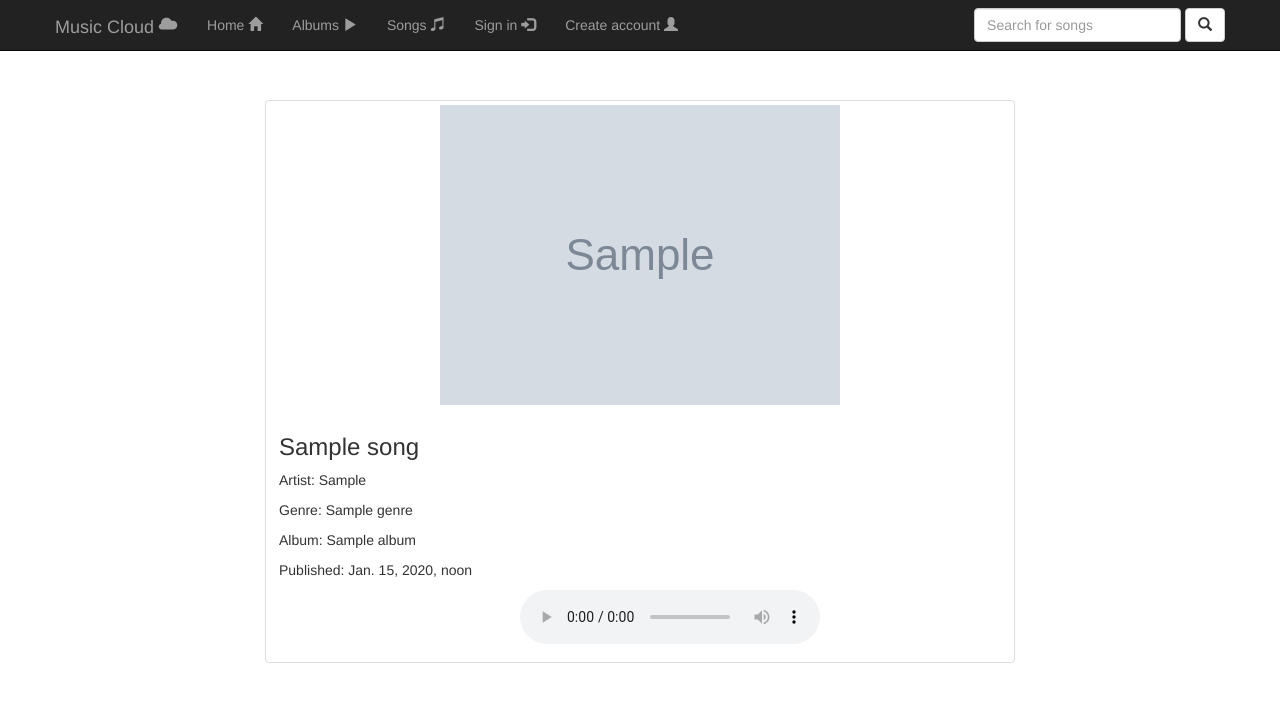
After one commit to Vladiio/music-cloud, a Django app: a page that uses sound/templates/sound/base.html in a window 1280 px wide. The commit adds this page. Shown: the top 702 px of the page. Run offline with Django 3.2, Linux system fonts and the light colour scheme; tables that the repository leaves empty hold one stand-in row (values such as "Sample post"); grey boxes marked "Sample" are stand-in pictures; some libraries are stand-ins or nearby versions.

Commit message:
provide home page and detail song page

```diff
--- a/music_cloud/urls.py
+++ b/music_cloud/urls.py
@@ -8,5 +8,5 @@ urlpatterns = [
     url(r'^', include('sound.urls')),
 ]
 
-urlpatterns += static(settings.MEDIA_URL, document_root=settings.MEDIA_ROOT)
-urlpatterns += static(settings.STATIC_URL, document_root=settings.STATIC_ROOT)
+if settings.DEBUG:
+    urlpatterns += static(settings.MEDIA_URL, document_root=settings.MEDIA_ROOT)
--- a/sound/models.py
+++ b/sound/models.py
@@ -1,13 +1,26 @@
 from django.db import models
 from django.template.defaultfilters import slugify
+
+
+class Genre(models.Model):
+    title = models.CharField(max_length=30, unique=True)
+    slug = models.SlugField()
+
+    def save(self, *args, **kwargs):
+        self.slug = slugify(self.title)
+        super(Genre, self).save(*args, **kwargs)
+
+    def __str__(self):
+        return self.title
 
 
 class Album(models.Model):
     title = models.CharField(max_length=30, unique=True)
     artist = models.CharField(max_length=30, blank=True, null=True)
-    genre = models.CharField(max_length=30)
+    genre = models.ManyToManyField(Genre)
     logo = models.ImageField(upload_to='albums_logo')
     likes = models.IntegerField(default=0)
+    views = models.IntegerField(default=0)
     pub_date = models.DateTimeField(auto_now=True)
     slug = models.SlugField()
 
@@ -20,13 +33,20 @@ class Album(models.Model):
 
 
 class Song(models.Model):
-    title = models.CharField(max_length=30)
-    genre = models.CharField(max_length=30)
+    title = models.CharField(max_length=30, unique=True)
+    artist = models.CharField(max_length=30, blank=True, null=True)
+    genre = models.ManyToManyField(Genre)
     source = models.FileField(upload_to='songs_source')
     album = models.ForeignKey(Album, blank=True, null=True)
     plays = models.IntegerField(default=0)
     likes = models.IntegerField(default=0)
     pub_date = models.DateTimeField(auto_now=True)
+    slug = models.SlugField()
+    picture = models.ImageField(upload_to='songs_picture', blank=True)
+
+    def save(self, *args, **kwargs):
+        self.slug = slugify(self.title)
+        super(Song, self).save(*args, **kwargs)
 
     def __str__(self):
         return self.title
--- a/sound/static/css/styles.css
+++ b/sound/static/css/styles.css
@@ -0,0 +1,14 @@
+body {
+    padding-top: 100px;
+}
+
+.sidebar > h5 {
+    text-align: center;
+}
+
+.sidebar {
+    background-color: #f5f5f5;
+    border: 1px solid #ddd;
+    color: #333;
+    border-radius: 3px;
+}
--- a/sound/templates/sound/base.html
+++ b/sound/templates/sound/base.html
@@ -1,5 +1,7 @@
 <!DOCTYPE html>
 {% load staticfiles %}
+{% load sound_template_tags %}
+
 <html lang="en">
   <head>
     <meta charset="utf-8">
@@ -9,9 +11,12 @@
     <title>{% block title %}{% endblock %}</title>
 
     <!-- Bootstrap -->
-    <link href="{% static 'css/bootstrap.min.css' %}" rel="stylesheet">
+    <link href="{% static 'css/bootstrap.css' %}" rel="stylesheet">
+
       <!-- Custom styles -->
       <link href="{% static 'css/styles.css' %}" rel="stylesheet">
+
+
     <!-- HTML5 shim and Respond.js for IE8 support of HTML5 elements and media queries -->
     <!-- WARNING: Respond.js doesn't work if you view the page via file:// -->
     <!--[if lt IE 9]>
@@ -20,10 +25,80 @@
     <![endif]-->
   </head>
   <body>
-  <nav class="navbar navbar-inverse">
+      <nav class="navbar navbar-inverse navbar-fixed-top">
+        <div class="container">
+          <div class="row">
 
-  </nav>
-    {% block body %}{% endblock %}
+            <div class="navbar-header">
+              <button type="button" class="navbar-toggle collapsed"
+                      data-toggle="collapse" data-target="#navbar-collapse">
+                <span class="sr-only">Navigation</span>
+                <span class="icon-bar"></span>
+                <span class="icon-bar"></span>
+                <span class="icon-bar"></span>
+              </button>
+              <a href="{% url 'index' %}" class="navbar-brand">
+                Music Cloud
+                <span class="glyphicon glyphicon-cloud" aria-label="Left Align"></span>
+              </a>
+            </div>
+
+            <div id="navbar-collapse" class="collapse navbar-collapse">
+              <ul class="nav navbar-nav">
+                <li>
+                  <a href="{% url 'index' %}">
+                    Home
+                    <span class="glyphicon glyphicon-home" aria-label="Left Align"></span>
+                  </a>
+                </li>
+
+                <li>
+                  <a href="#">
+                    Albums
+                    <span class="glyphicon glyphicon-play" aria-label="Left Align"></span>
+                  </a>
+                </li>
+
+                <li>
+                  <a href="#">
+                    Songs
+                    <span class="glyphicon glyphicon-music" aria-label="Left Align"></span>
+                    </a>
+                </li>
+                <li>
+                  <a href="#">
+                    Sign in
+                    <span class="glyphicon glyphicon-log-in" aria-label="Left Align"></span>
+                    </a>
+                </li>
+                <li>
+                  <a href="#">
+                    Create account
+                     <span class="glyphicon glyphicon-user" aria-label="Left Align"></span>
+                    </a>
+                </li>
+              </ul>
+
+              <form class="navbar-form navbar-right">
+                <div class="form-group">
+                  <input type="text" class="form-control" placeholder="Search for songs">
+                <button type="submit" class="btn btn-default">
+                  <span class="glyphicon glyphicon-search"></span>
+                </button>
+                </div>
+              </form>
+
+            </div>
+          </div>
+        </div>
+      </nav>
+
+      <div class="container">
+        <div class="row">
+            {% block body %}{% endblock %}
+
+        </div>
+      </div>
 
     <!-- jQuery (necessary for Bootstrap's JavaScript plugins) -->
     <script src="https://ajax.googleapis.com/ajax/libs/jquery/1.12.4/jquery.min.js"></script>
--- /dev/null
+++ b/sound/templates/sound/song.html
@@ -0,0 +1,32 @@
+{% extends 'sound/base.html' %}
+{% load staticfiles %}
+
+{% block title %}{{ song.title }}{% endblock %}
+
+{% block body %}
+    <div class="col-sm-offset-2 col-sm-8">
+        <div class="thumbnail">
+            <img src="{{ MEDIA_URL }}{{ song.picture }}" alt="song picture">
+            <div class="caption">
+                <h3>{{ song.title }}</h3>
+                <p>Artist: {{ song.artist }}</p>
+                {% for genre in song.genre.all %}
+                    <p>Genre: {{ genre.title }}</p>
+                {% endfor %}
+                {% if song.album %}
+                    <p>Album: {{ song.album }}</p>
+                {% else %}
+                    <p>Album: </p>
+                {% endif %}
+                <p>Published: {{ song.pub_date }}</p>
+                <div class="col-sm-offset-4">
+                    <audio src="{{ MEDIA_URL }}{{ song.source }}" controls></audio>
+                </div>
+
+            </div>
+        </div>
+
+
+    </div>
+
+{% endblock %}
--- a/sound/urls.py
+++ b/sound/urls.py
@@ -5,5 +5,6 @@ from . import views
 urlpatterns = [
 
     url(r'^$', views.IndexView.as_view(), name='index'),
+    url(r'^songs/(?P<slug>[\w\-]+)/$', views.SongDetailView.as_view(), name='song-detail'),
 
 ]
--- a/sound/views.py
+++ b/sound/views.py
@@ -7,5 +7,16 @@ from .models import Song, Album
 
 class IndexView(generic.ListView):
     template_name = 'sound/index.html'
-    queryset = Album.objects.all()
+    queryset = Album.objects.order_by('-likes')[:5]
     context_object_name = 'album_list'
+
+    def get_context_data(self, **kwargs):
+        context = super(IndexView, self).get_context_data(**kwargs)
+        context['song_list'] = Song.objects.order_by('-likes')[:5]
+        context['recent_song_list'] = Song.objects.order_by('-pub_date')[:5]
+        return context
+
+
+class SongDetailView(generic.DetailView):
+    template_name = 'sound/song.html'
+    model = Song
```
Also changed, not shown: sound/admin.py (+13 -1 lines), sound/templates/sound/genres.html (added, +9 -0 lines), sound/templates/sound/index.html (+45 -3 lines), sound/templatetags/sound_template_tags.py (added, +11 -0 lines), sound/templatetags/__init__.py (added), 1 other file.
